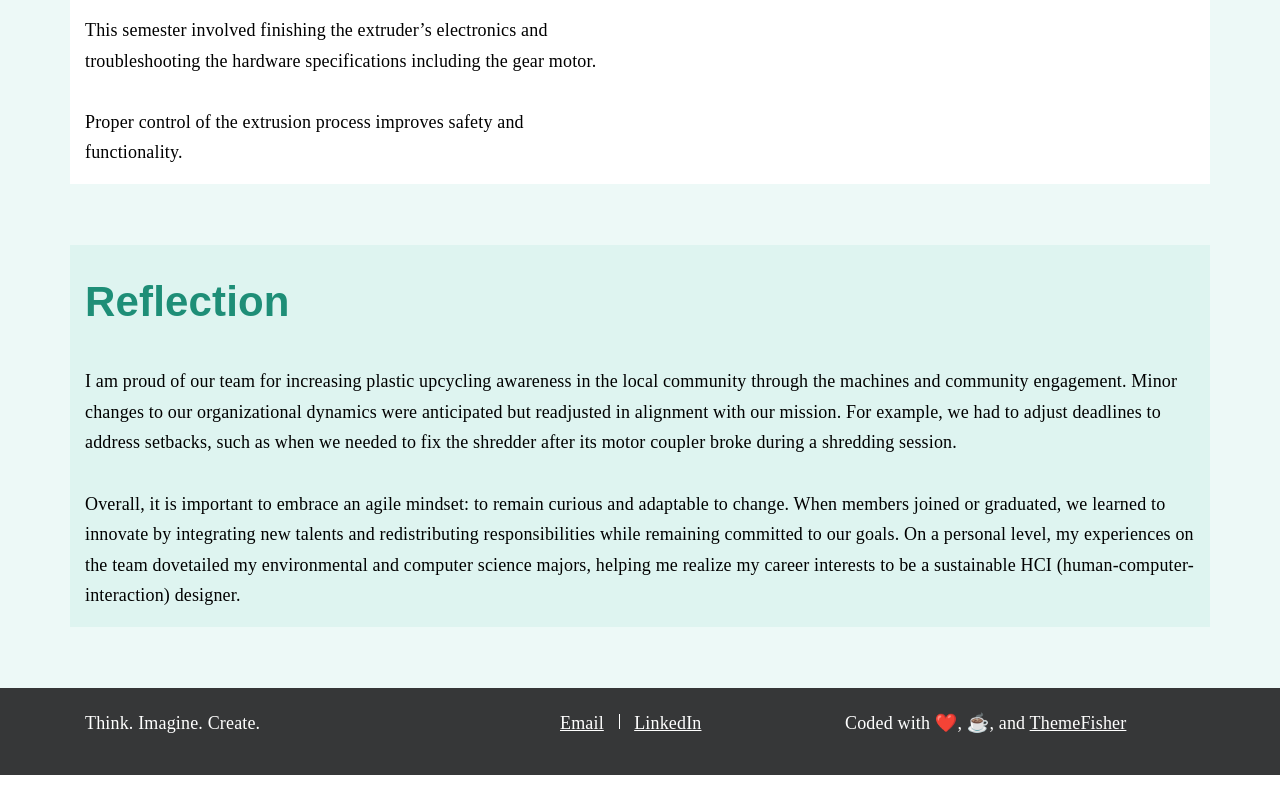
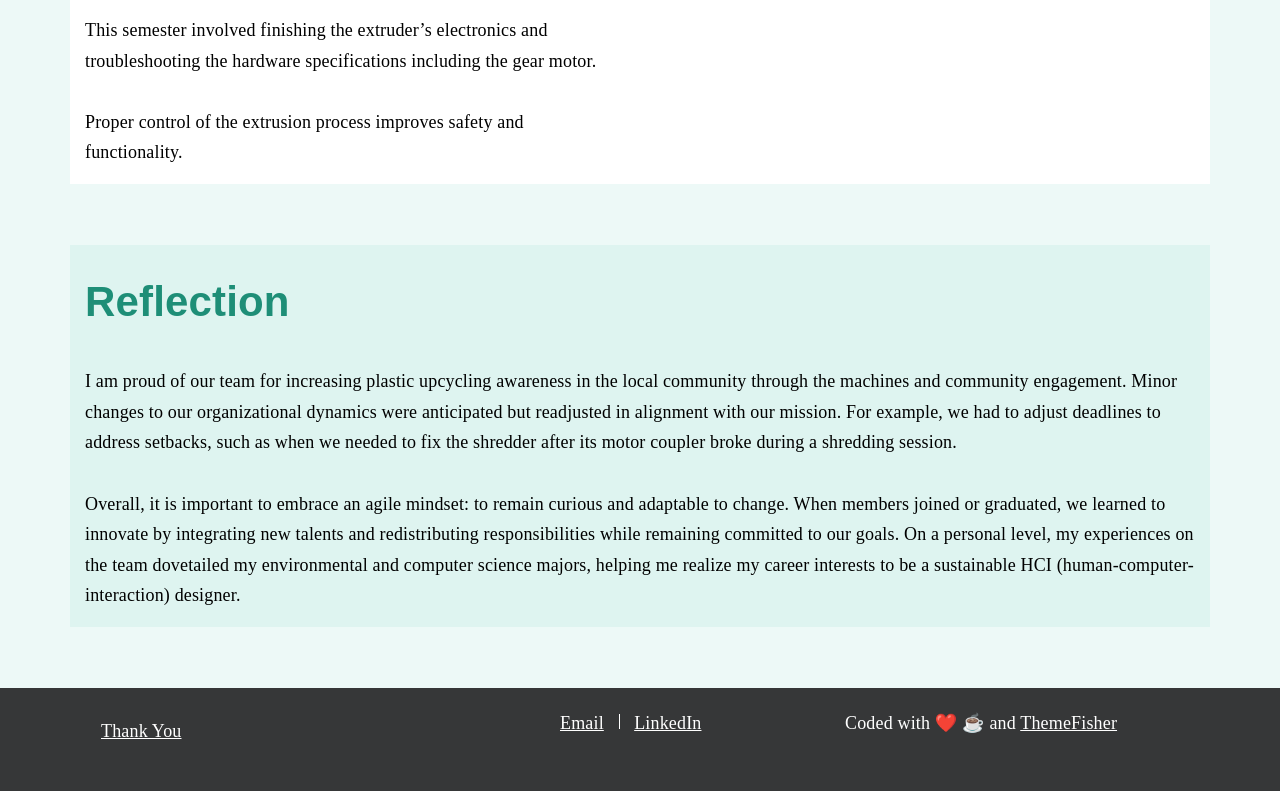
Before and after one commit to HelenGlover/HelenGlover.github.io, a plain HTML site: page precious-plastics.html in a window 1280 px wide. Shown: the part 7319-8110 px from the top of the page. Drawn offline with Linux system fonts and the light colour scheme; some packages are replaced by stand-ins of ours.

Commit message:
Update precious-plastics.html

```diff
--- a/precious-plastics.html
+++ b/precious-plastics.html
@@ -401,9 +401,7 @@
     <div class="container text-white">
         <div class="row">
             <div class="col-lg-5">
-                <p>
-                    <span class="text-white">Think. Imagine. Create.</span>
-                </p>
+                <p class="nav-item"><a class="nav-link" href="thankyou.html">Thank You</a></li></p>
             </div>
             <div class="col-lg-3 text-white">
                 <p>
@@ -413,7 +411,7 @@
                 </p>
             </div>
             <div class="col-lg-4">
-				<p class=" text-white">Coded with ❤️, ☕, and <a href="https://www.themefisher.com" class="text-white">ThemeFisher</a></p>
+				<p class=" text-white">Coded with ❤️ ☕ and <a href="https://www.themefisher.com" class="text-white">ThemeFisher</a></p>
                 </div>
             </div>
         </div>
```
